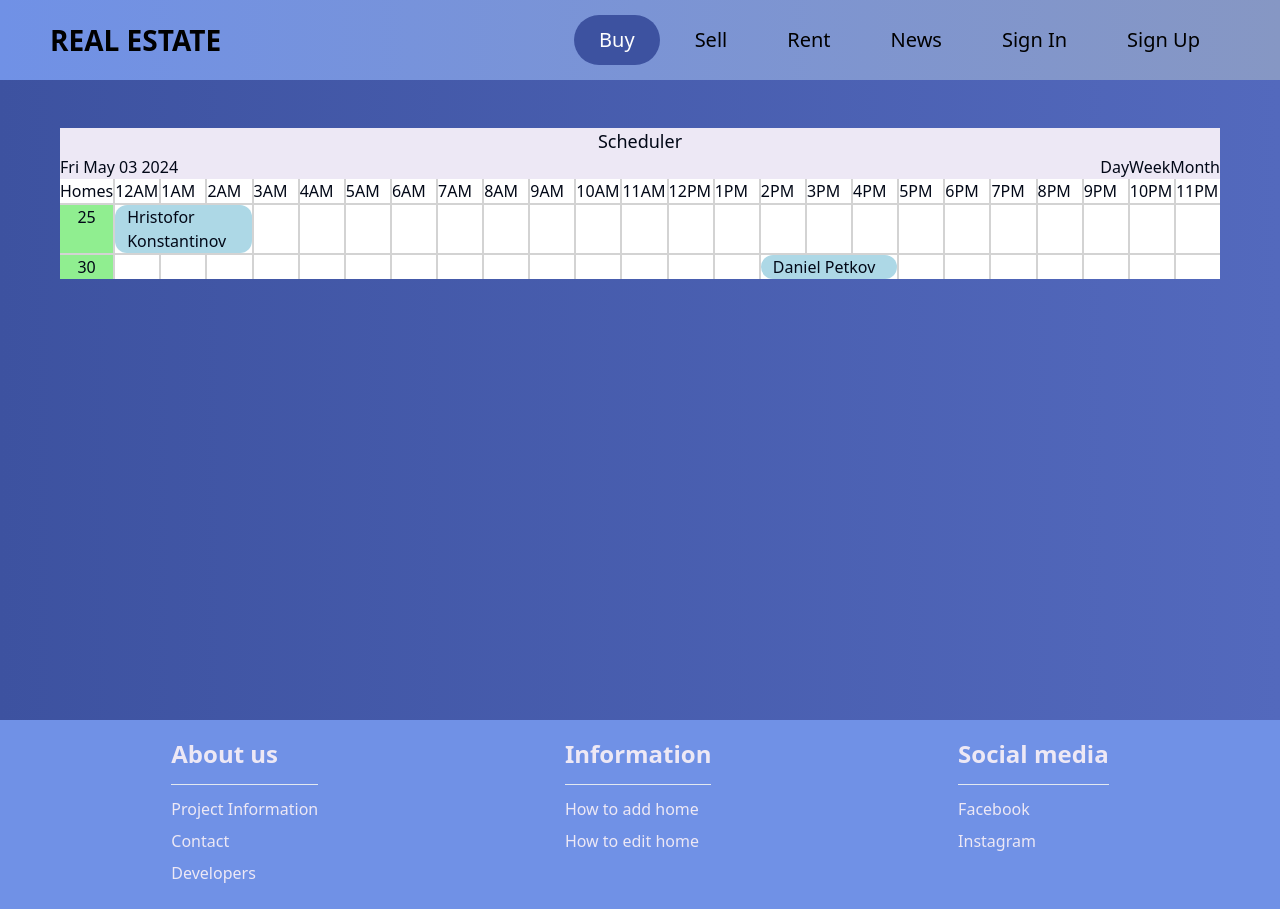
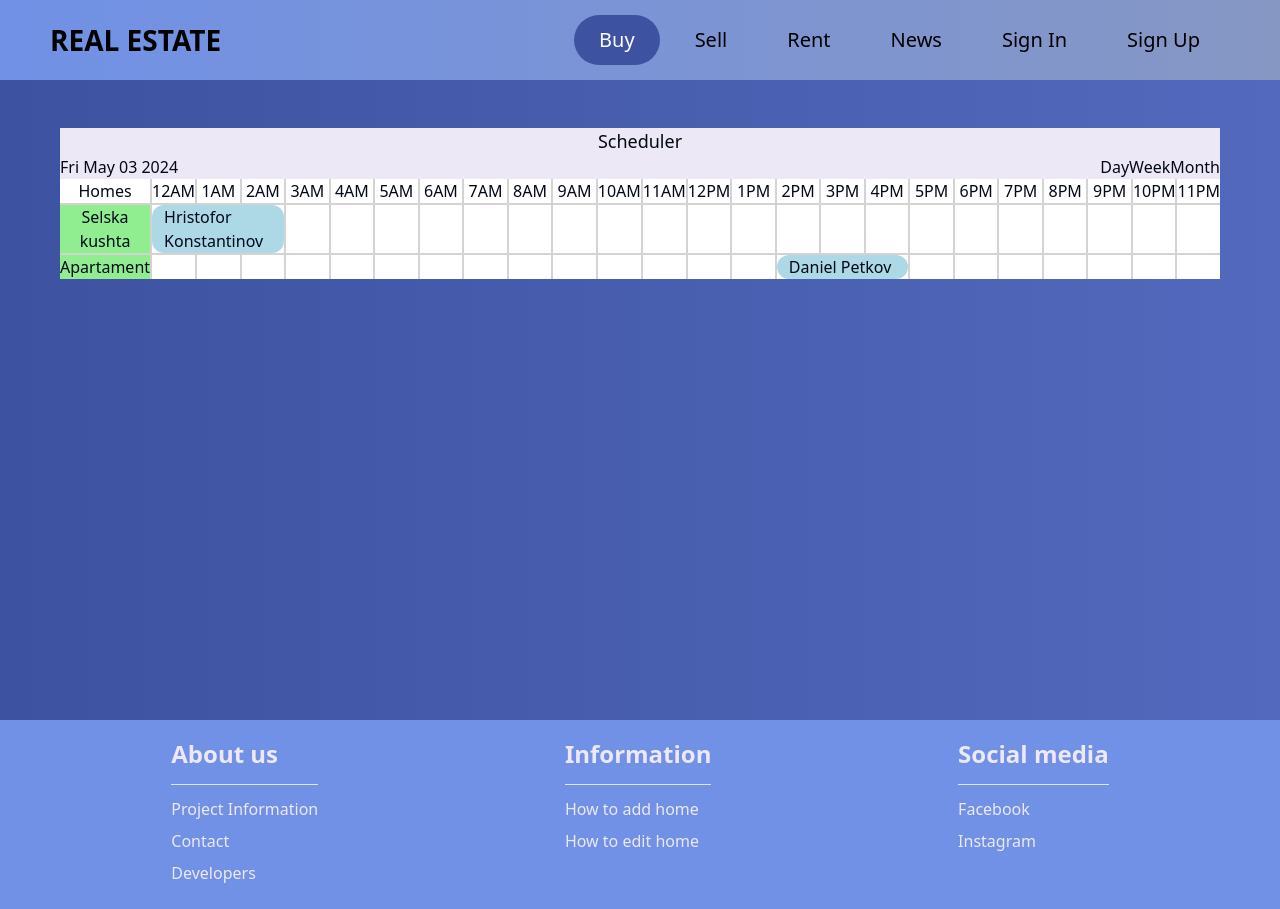
Before and after one commit to devihor25/Real-Estate-App-React, a React (Vite) app: page /meetings-scheduler in a window 1280 px wide. Built offline with nearby package versions, Linux system fonts and the light colour scheme.

Commit message:
use home title

```diff
--- a/src/pages/MeetingsScheduler.jsx
+++ b/src/pages/MeetingsScheduler.jsx
@@ -15,6 +15,7 @@ const mockMeetings = [
         start_time: "00:00:00",
         end_time: "02:00:00",
         meeting_partner_names: "Hristofor Konstantinov",
+        home_title: "Selska kushta",
     },
     {
         id: "27",
@@ -23,6 +24,7 @@ const mockMeetings = [
         start_time: "14:00:00",
         end_time: "16:00:00",
         meeting_partner_names: "Daniel Petkov",
+        home_title: "Apartament",
     },
 ];
 
@@ -143,9 +145,9 @@ const MeetingsScheduler = () => {
 
                             // onDragLeave={}
                         >
-                            <article>Homes</article>
+                            <article style={{ textAlign: "center" }}>Homes</article>
                             {HOURS.map((hour) => (
-                                <article key={`id-${hour.text}`}>
+                                <article key={`id-${hour.text}`}  style={{ textAlign: "center" }}>
                                     {hour.text}
                                 </article>
                             ))}
@@ -175,7 +177,7 @@ const MeetingsScheduler = () => {
                                                 textAlign: "center",
                                             }}
                                         >
-                                            {meeting.home_id}
+                                            {meeting.home_title}
                                         </article>
                                         <article
                                             draggable
--- a/src/pages/scheduler.module.scss
+++ b/src/pages/scheduler.module.scss
@@ -35,7 +35,7 @@
 
 .schedulerWrapper {
     display: grid;
-    grid-template-columns: repeat(25, 1fr);
+    grid-template-columns: 2fr repeat(24, 1fr);
     gap: 2px;
     background: lightgray;
 
```
